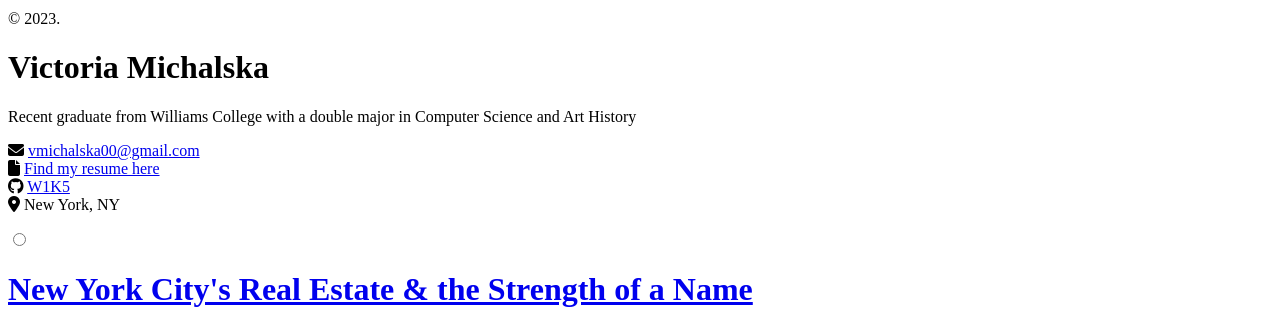
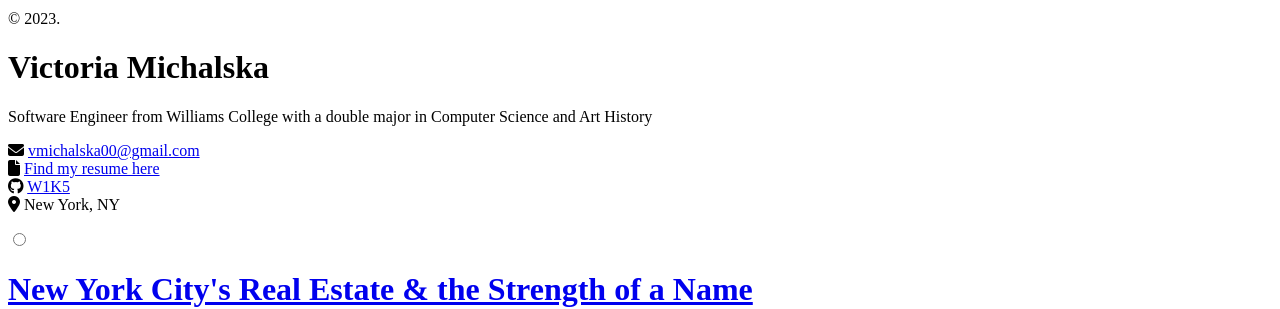
Before and after one commit to w1k5/vm2.work, a Jekyll site: the page built from index.html, in a window 1280 px wide. Shown: the part 232-541 px from the top of the page. Built offline with Jekyll 4.4.1, drawn with Linux system fonts in a browser that asks for light colours; nearby versions of some CDN libraries; the list of posts is cut into pages by our own code.

Commit message:
update description

```diff
--- a/_config.yml
+++ b/_config.yml
@@ -5,7 +5,7 @@ highlighter:      rouge
 # Setup
 title:            vm2.work
 tagline:          'Feverish typing...'
-description:      'Recent graduate from Williams College with a double major in Computer Science and Art History'
+description:      'Software Engineer from Williams College with a double major in Computer Science and Art History'
                   # the optional subpath of your site, e.g. "/blog"
                   # NB: This applies to all pages in your Jekyll site.
                   # If you want to move just the blog index pages but keep
```
